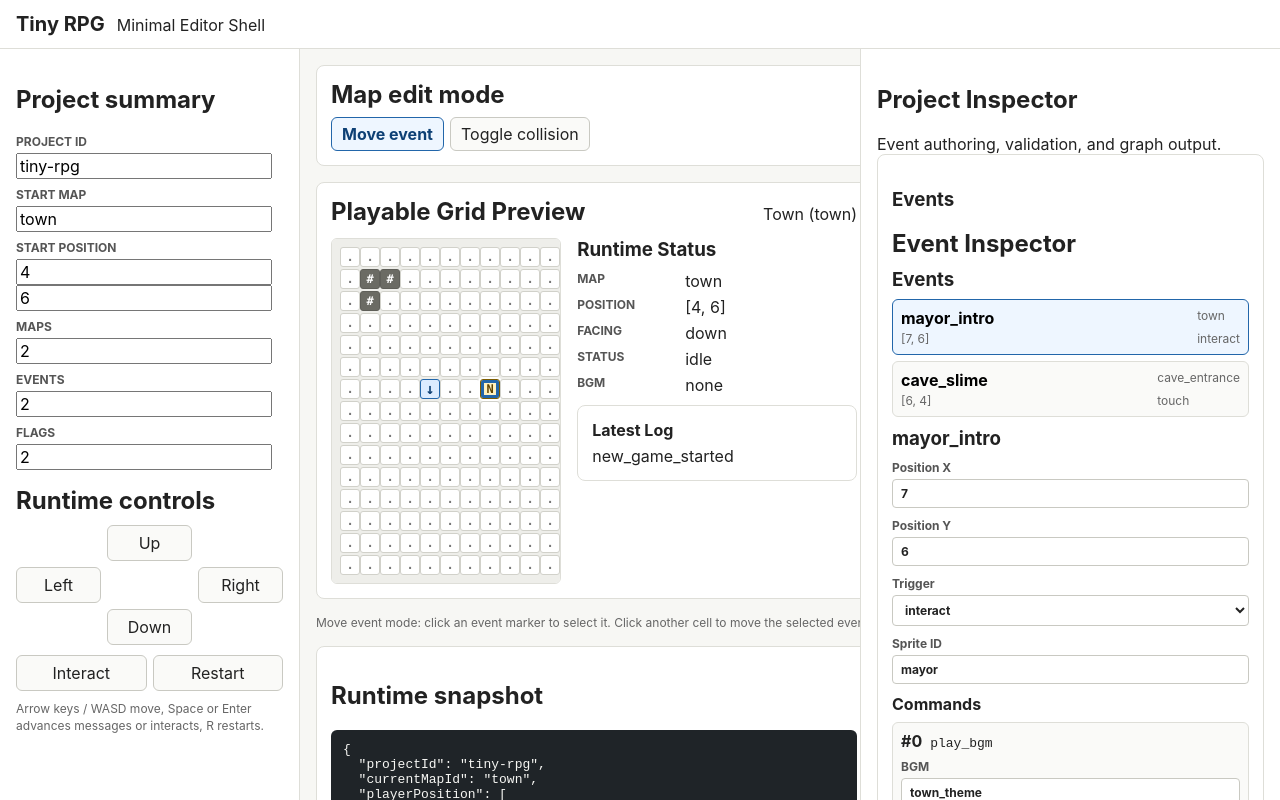
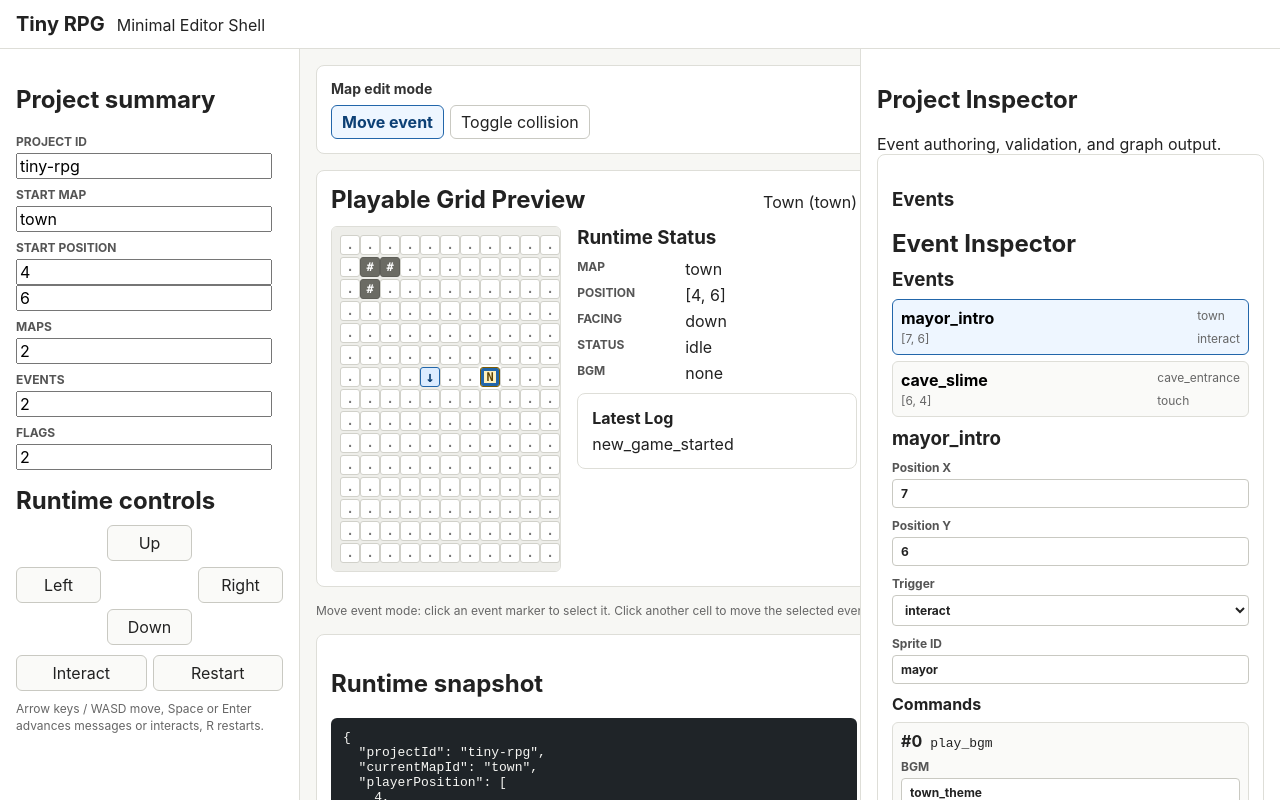
Before and after one commit to hayashikentaro/rpg-deck, a React (Vite) app in the folder apps/editor/: page / in a window 1280 px wide. Shown: the top 800 px of the page. Built offline with nearby package versions, Linux system fonts and the light colour scheme.

Commit message:
Style map edit mode controls

```diff
--- a/apps/editor/src/styles.css
+++ b/apps/editor/src/styles.css
@@ -470,10 +470,16 @@ textarea {
 .map-edit-mode {
   display: grid;
   gap: 8px;
+  padding: 10px;
+  border: 1px solid #deded8;
+  border-radius: 6px;
+  background: #fafaf8;
 }
 
 .map-edit-mode h2 {
   margin: 0;
+  color: #333;
+  font-size: 14px;
 }
 
 .map-edit-mode__actions {
@@ -485,9 +491,19 @@ textarea {
 .map-edit-mode__button {
   border: 1px solid #c9c9c2;
   border-radius: 6px;
-  background: #fafaf8;
+  background: #fff;
   padding: 6px 10px;
   color: #222;
+}
+
+.map-edit-mode__button:hover {
+  border-color: #2266aa;
+  background: #eef6ff;
+}
+
+.map-edit-mode__button:focus-visible {
+  outline: 2px solid #2266aa;
+  outline-offset: 2px;
 }
 
 .map-edit-mode__button[data-active="true"] {
```
Also changed, not shown: 1 other file (tests, documents, lock files or other folders).
